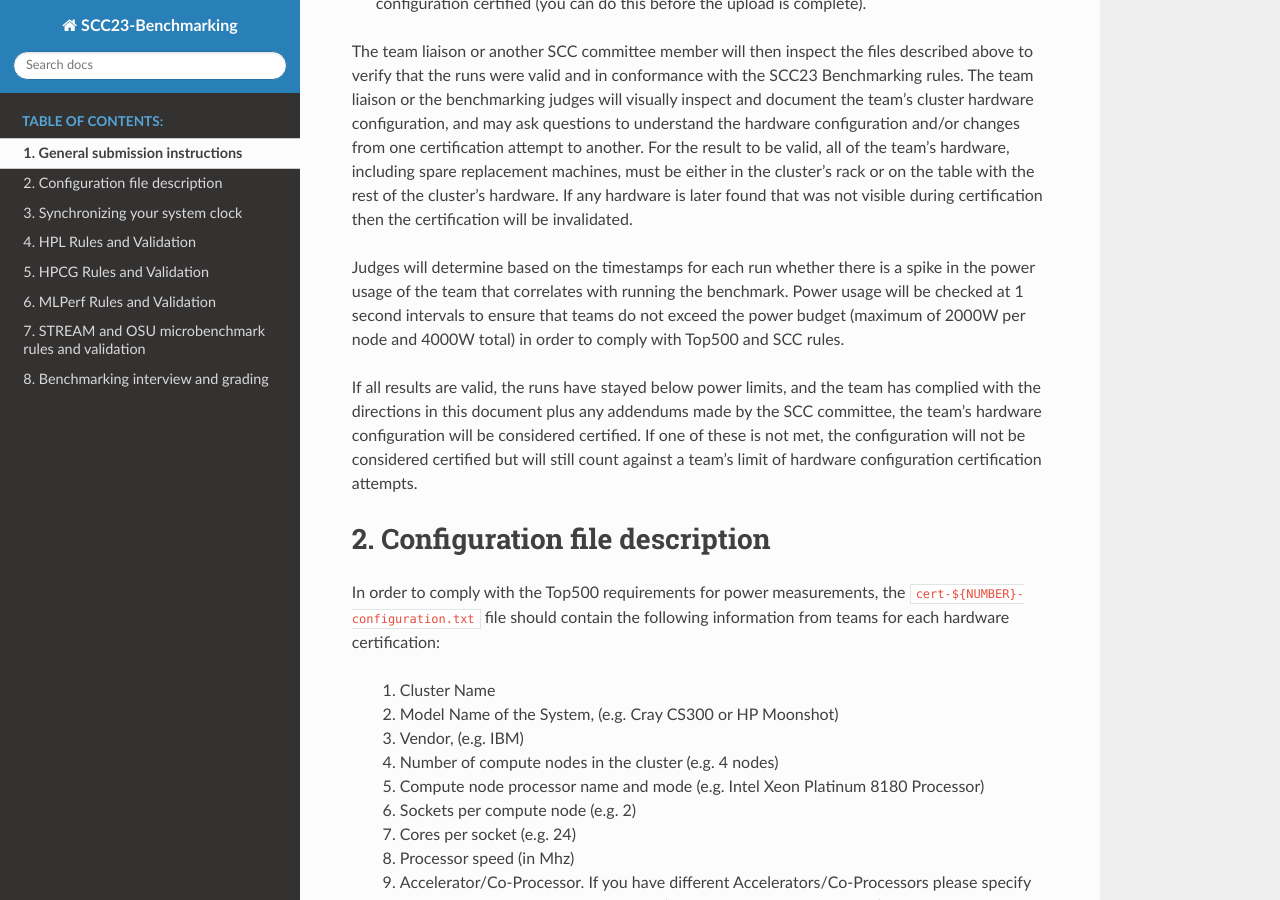
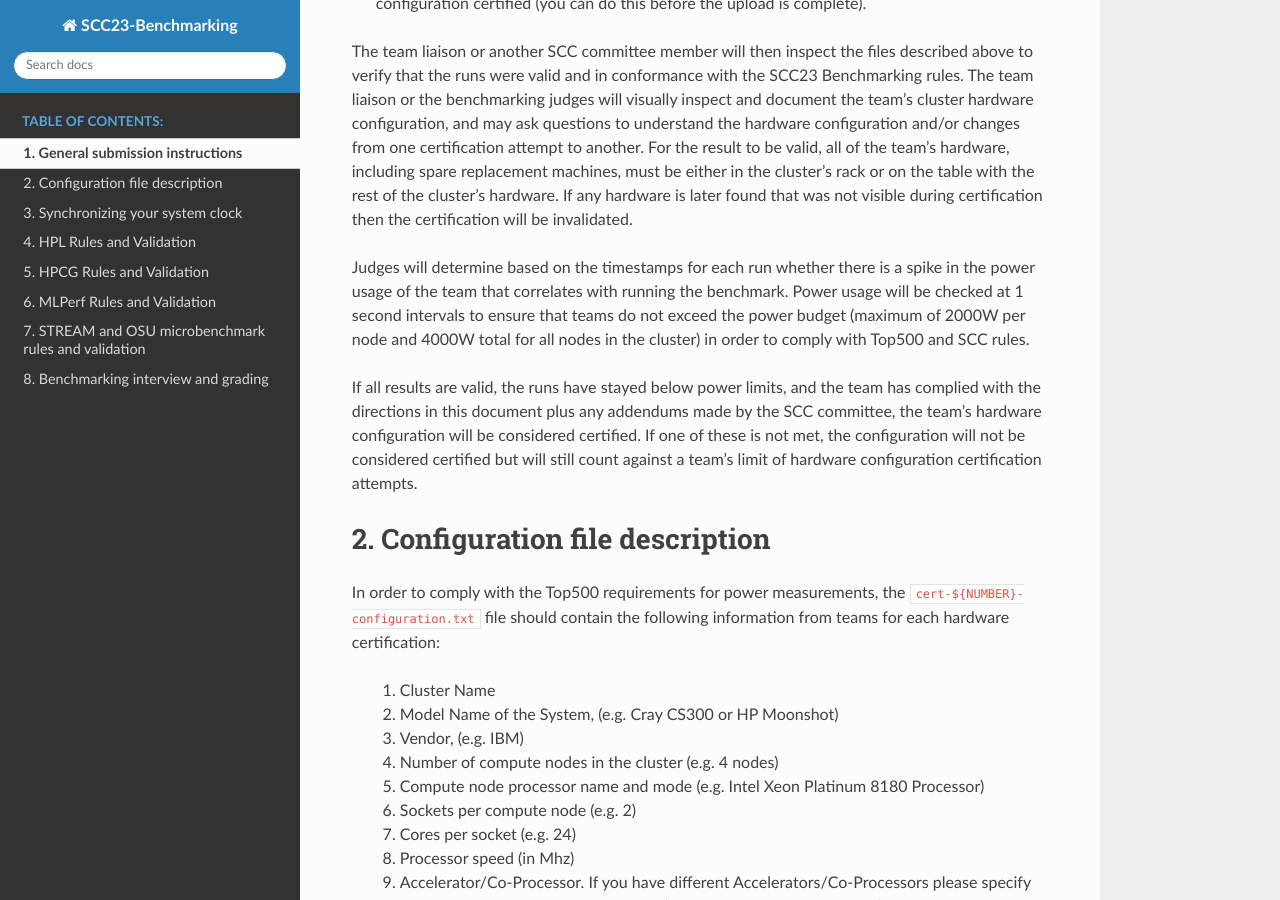
Before and after one commit to amaji/scc23-benchmarking, a Sphinx documentation site: the page built from source/benchmarks/general.rst, in a window 1280 px wide and 900 px high, scrolled down 1390 px. Built offline with Sphinx 7.4.7 and the Read the Docs theme 2.0.0, drawn with Linux system fonts in a browser that asks for light colours; some of the changed text lies outside the part shown.

Commit message:
clarify power limits

```diff
--- a/source/benchmarks/general.rst
+++ b/source/benchmarks/general.rst
@@ -47,7 +47,7 @@ A hardware certification submission consists of a team:
 
 The team liaison or another SCC committee member will then inspect the files described above to verify that the runs were valid and in conformance with the SCC23 Benchmarking rules. The team liaison or the benchmarking judges will visually inspect and document the team’s cluster hardware configuration, and may ask questions to understand the hardware configuration and/or changes from one certification attempt to another. For the result to be valid, all of the team's hardware, including spare replacement machines, must be either in the cluster’s rack or on the table with the rest of the cluster’s hardware. If any hardware is later found that was not visible during certification then the certification will be invalidated.
 
-Judges will determine based on the timestamps for each run whether there is a spike in the power usage of the team that correlates with running the benchmark. Power usage will be checked at 1 second intervals to ensure that teams do not exceed the power budget (maximum of 2000W per node and 4000W total) in order to comply with Top500 and SCC rules.
+Judges will determine based on the timestamps for each run whether there is a spike in the power usage of the team that correlates with running the benchmark. Power usage will be checked at 1 second intervals to ensure that teams do not exceed the power budget (maximum of 2000W per node and 4000W total for all nodes in the cluster) in order to comply with Top500 and SCC rules.
 
 If all results are valid, the runs have stayed below power limits, and the team has complied with the directions in this document plus any addendums made by the SCC committee, the team’s hardware configuration will be considered certified. If one of these is not met, the configuration will not be considered certified but will still count against a team’s limit of hardware configuration certification attempts.
 
```
Also changed, not shown: other parts of source/benchmarks/general.rst (+1 -1 lines).
